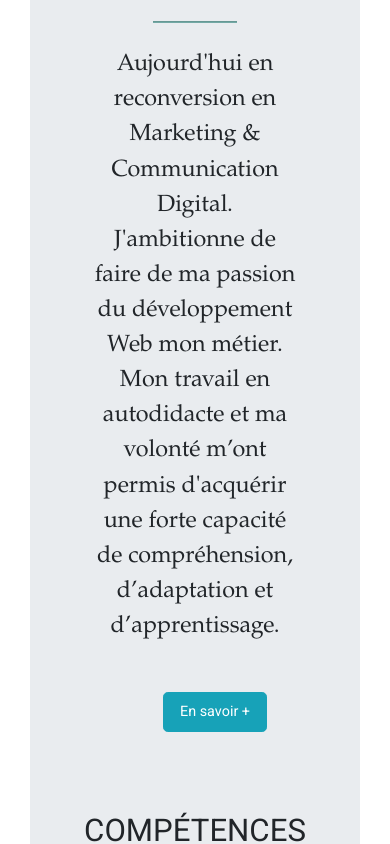
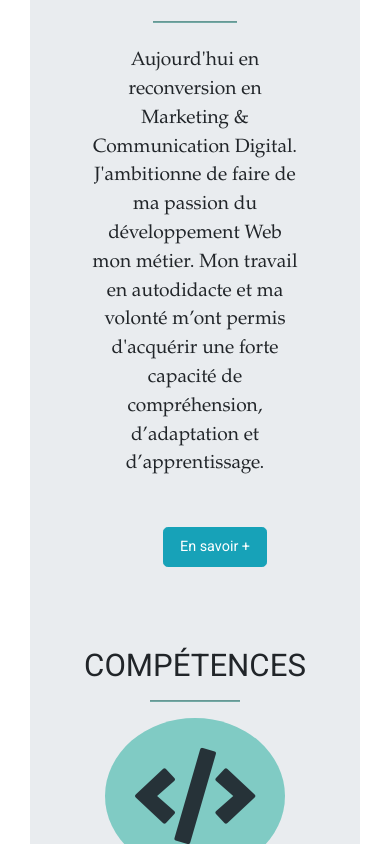
Before and after one commit to MaxDevProjects/newPersonalPageBootstrap, a plain HTML site: page index.html in a window 390 px wide. Shown: the part 730-1574 px from the top of the page. Drawn offline with nearby package versions, Linux system fonts and the light colour scheme; a web font is replaced by a local one.

Commit message:
'typewriter'

```diff
--- a/style/style.css
+++ b/style/style.css
@@ -365,7 +365,7 @@
         }
 
         #titres-pres>p{
-        font-size: 6vw;
+        font-size: 1.2rem;
         }
 
         .my-3{
```
